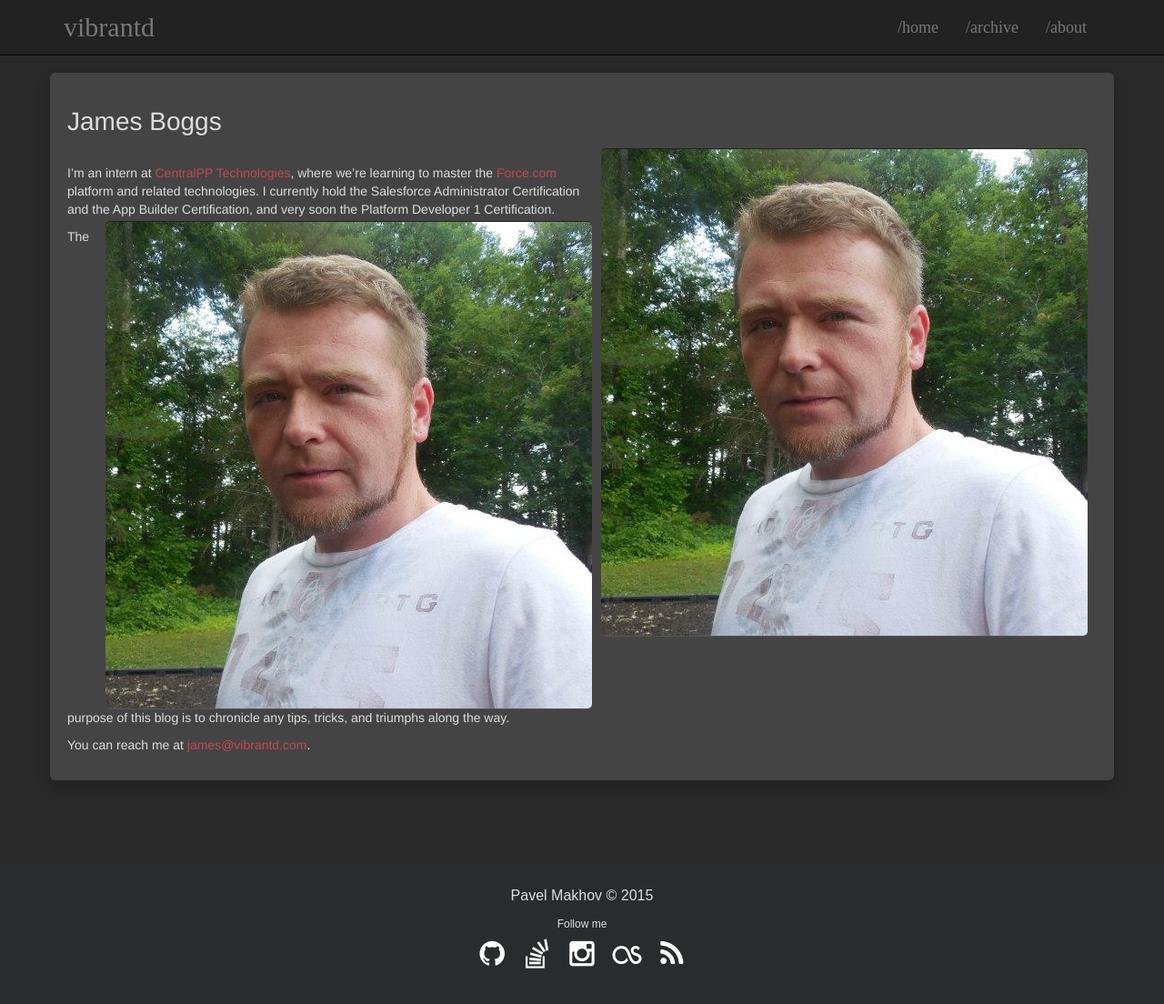
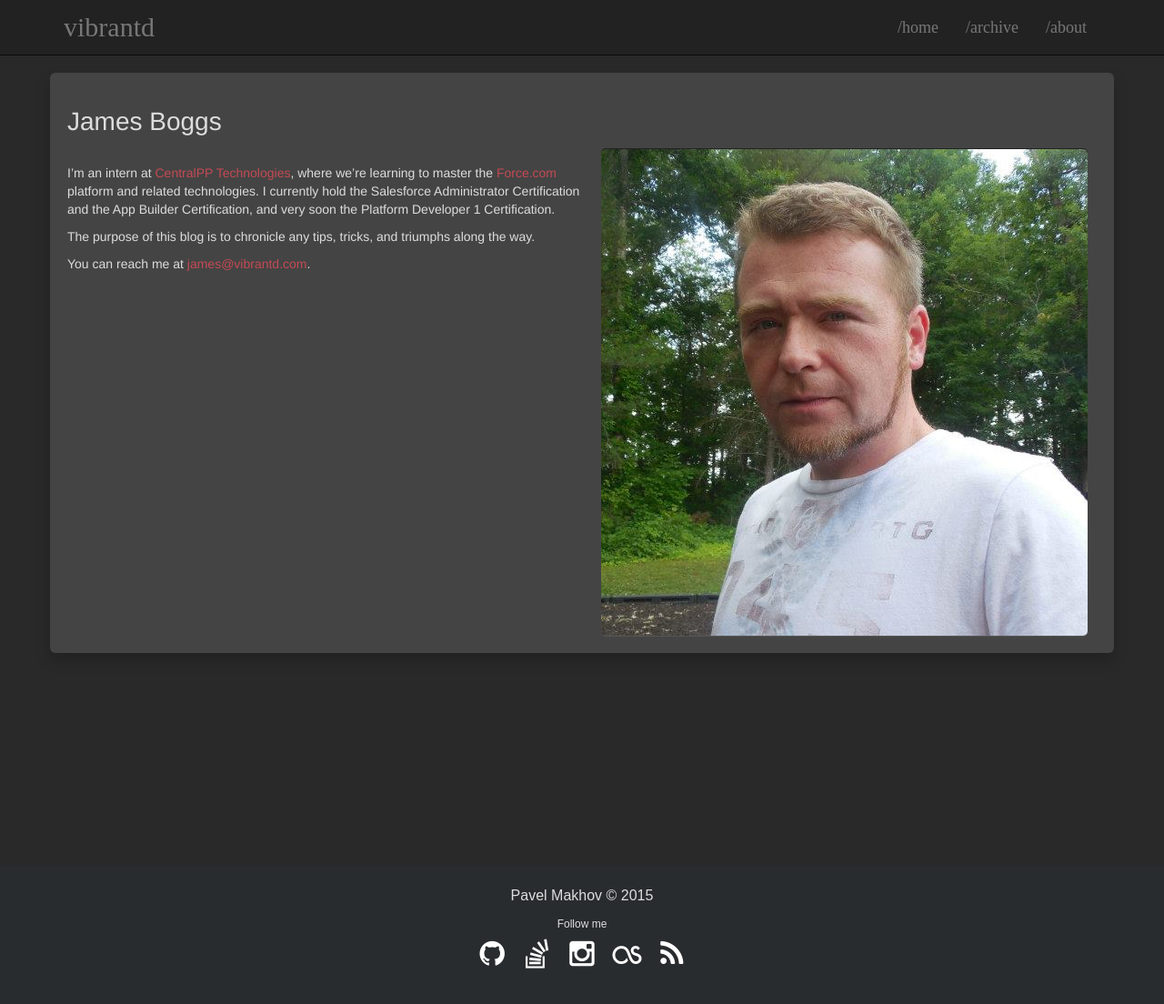
Before and after one commit to jbawgs/jbawgs.github.io, a Jekyll site: the page built from about.md, in a window 1280 px wide and 1128 px high. Shown: the top 1104 px of the window at 91% size. Built offline with Jekyll 4.4.1, drawn with Linux system fonts in a browser that asks for light colours.

Commit message:
About page :p

```diff
--- a/about.md
+++ b/about.md
@@ -7,7 +7,7 @@ title: About
 # James Boggs
 
 ![James Boggs]({{ site.baseurl | prepend:site.url}}/images/jb.png){: .wrap-img-right }
-I'm an intern at [CentralPP Technologies](http://centralapptechnologies.com/), where we're learning to master the [Force.com](https://www.salesforce.com/) platform and related technologies. I currently hold the Salesforce Administrator Certification and the App Builder Certification, and very soon the Platform Developer 1 Certification. ![James Boggs]({{ site.baseurl | prepend:site.url}}/images/jb.png){: .wrap-img-right }
+I'm an intern at [CentralPP Technologies](http://centralapptechnologies.com/), where we're learning to master the [Force.com](https://www.salesforce.com/) platform and related technologies. I currently hold the Salesforce Administrator Certification and the App Builder Certification, and very soon the Platform Developer 1 Certification.
 
 The purpose of this blog is to chronicle any tips, tricks, and triumphs along the way.
 
```
